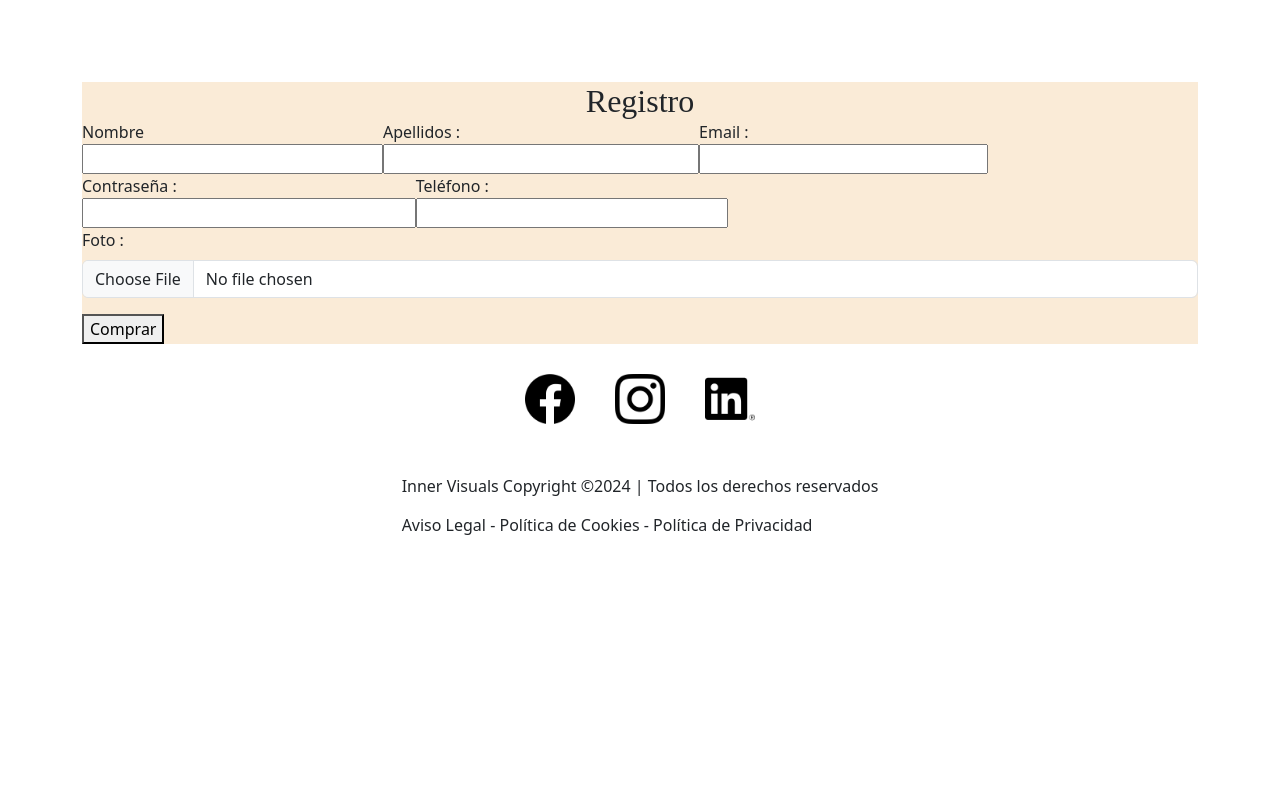
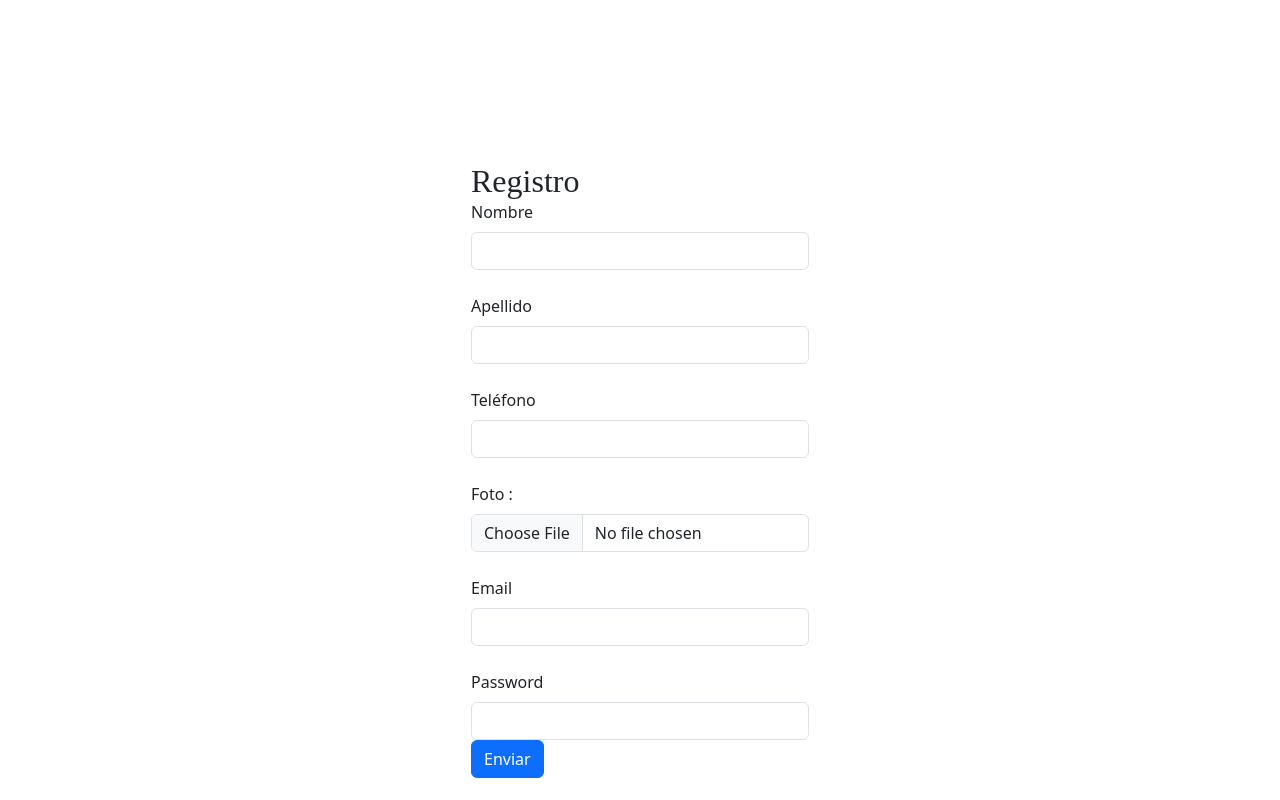
Before and after one commit to GabrielaRamos79/inner_visual_final_project, a React (Vite) app in the folder client/InnerVisual/: page /login in a window 1280 px wide. Shown: the part 780-1580 px from the top of the page. Before the commit the page ends 1397 px from the top, so only its background shows below. Built offline with nearby package versions, Linux system fonts and the light colour scheme.

Commit message:
add validation form

```diff
--- a/client/InnerVisual/src/components/register/Register.jsx
+++ b/client/InnerVisual/src/components/register/Register.jsx
@@ -18,6 +18,30 @@ const Register = () => {
   const handleSubmit = async (event) => {
     event.preventDefault();
 
+    let isValid = true;
+
+    if (!userName ||!surname ||!email ||!password ||!phone) {
+        isValid = false;
+        Swal.fire('Error', 'Debes completar todos los campos', 'error');
+        return;
+    }
+
+    const emailRegex = /^[^\s@]+@[^\s@]+\.[^\s@]+$/;
+    if (!emailRegex.test(email)) {
+        isValid = false;
+        Swal.fire('Error', 'El correo electrónico no es válido', 'error');
+        return;
+    }
+    if (password.length < 8) {
+        isValid = false;
+        Swal.fire('Error', 'La contraseña debe tener al menos 8 caracteres', 'error');
+        return;
+    }
+    if (phone.length < 8) {
+      isValid = false;
+      Swal.fire('Error', 'El teléfono debe tener al menos 9', 'error');
+      return;
+  }
     const formObject = {
       name: userName,
       surname: surname,
@@ -38,7 +62,7 @@ const Register = () => {
   };
   return (
     <>
-    <Container>
+    {/* <Container>
       <form className='registerForm'  onSubmit={handleSubmit} >
         <section className='containerForm'>
           <h2 className='dates_products d-flex justify-content-center'>Registro</h2>
@@ -73,7 +97,71 @@ const Register = () => {
           <button type="submit" className='sendBotton'>Comprar</button>
         </section>
       </form>
-    </Container>
+    </Container> */}
+
+<div className="container d-flex justify-content-center align-items-center" style={{ height: '100vh' }}>
+  <form onSubmit={handleSubmit}>
+    <h2 className='title'>Registro</h2>
+    <div className="form-outline mb-4">
+      <label className="form-label" htmlFor="form2Example1">Nombre</label>
+      <input type="text"
+        id="form2Example1"
+        className="form-control"
+        name="name"
+        value={userName}
+        onChange={(e) => setuserName(e.target.value)} />
+    </div>
+    <div className="form-outline mb-4">
+      <label className="form-label" htmlFor="form2Example2">Apellido</label>
+      <input type="text"
+        id="form2Example2"
+        className="form-control"
+        name="surname"
+        value={surname}
+        onChange={(e) => setSurname(e.target.value)} />
+    </div>
+    <div className="form-outline mb-4">
+      <label className="form-label" htmlFor="form2Example3">Teléfono</label>
+      <input type="text"
+        id="form2Example3"
+        className="form-control"
+        name="phone"
+        value={phone}
+        onChange={(e) => setPhone(e.target.value)} />
+
+    </div>
+    <div className="form-outline mb-4">
+      <Form.Group controlId="formFile" className="mb-3">
+        <Form.Label>Foto :</Form.Label>
+        <Form.Control type="file" onChange={(e) => setSelectedFile(e.target.files[0])} />
+      </Form.Group>
+    </div>
+    <div className="form-outline mb-4">
+      <label className="form-label" htmlFor="form2Example4">Email</label>
+      <input type="email"
+        id="form2Example4"
+        className="form-control"
+        value={email}
+        onChange={(e) => setEmail(e.target.value)} />
+    </div>
+    {/* <div className="form-outline mb-4">
+      <label className="form-label" htmlFor="form2Example5">Password</label>
+      <input type="text"
+        id="form2Example5"
+        className="form-control"
+         />
+    </div> */}
+    <Form.Label htmlFor="inputPassword5">Password</Form.Label>
+      <Form.Control
+      value={password}
+      onChange={(e) => setPassword(e.target.value)}
+        type="password"
+        id="inputPassword5"
+        aria-describedby="passwordHelpBlock"
+      />
+    <button type="submit" className="btn btn-primary btn-block mb-4">Enviar</button>
+  </form>
+</div>
     </>
   )
 }
--- a/client/InnerVisual/src/services/UserService.js
+++ b/client/InnerVisual/src/services/UserService.js
@@ -19,11 +19,18 @@ export const UserService = {
     },
     async postUser(newUser) {
         try {
-            return await apiClient.post("/user_client/post_user", newUser);
+            const response = await apiClient.post("/user_client/post_user", newUser);
+            // Si la respuesta incluye 'Email or password already exists', rechaza la promesa con un mensaje personalizado
+            if (response.data.includes('Email or password already exists')) {
+                throw new Error('El correo electrónico ya existe.');
+            }
+            return response;
         } catch (error) {
             console.error("Error al enviar el usuario:", error);
+            throw error; // Lanza el error para ser manejado por el llamador
         }
     },
+
     async updateUser(id, updatedUser) {
         try {
             return await apiClient.patch(
```
